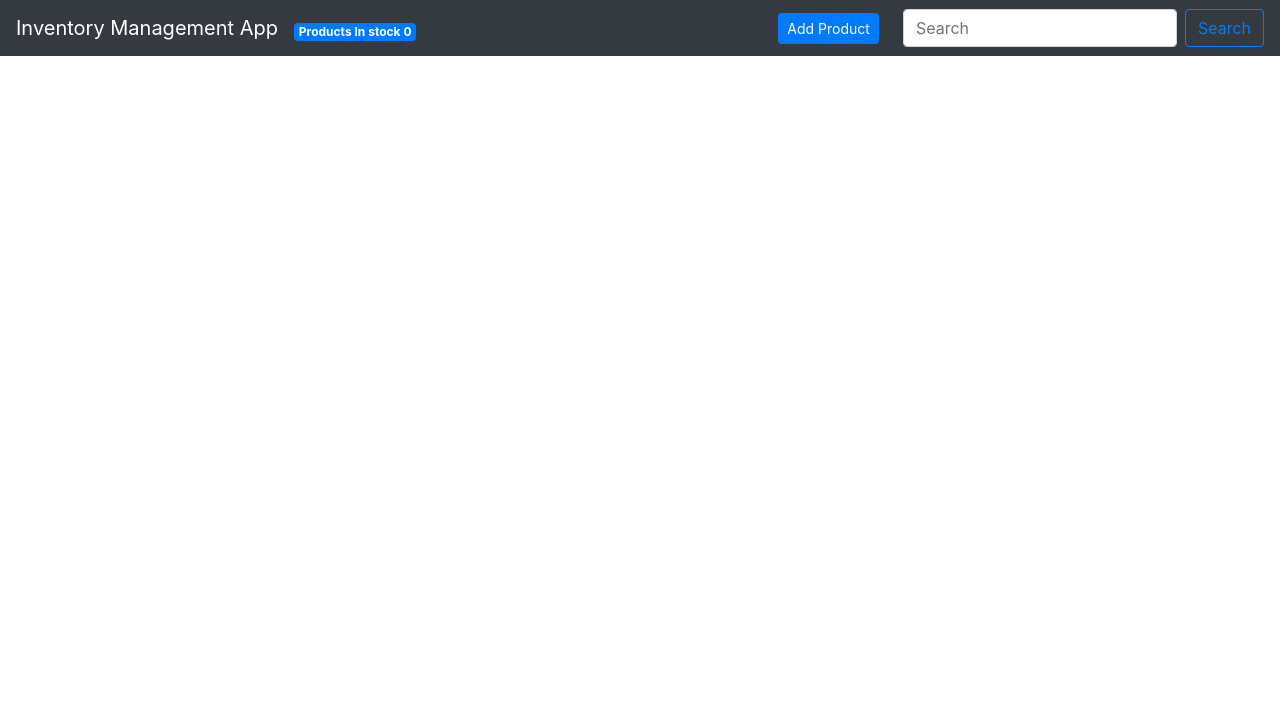
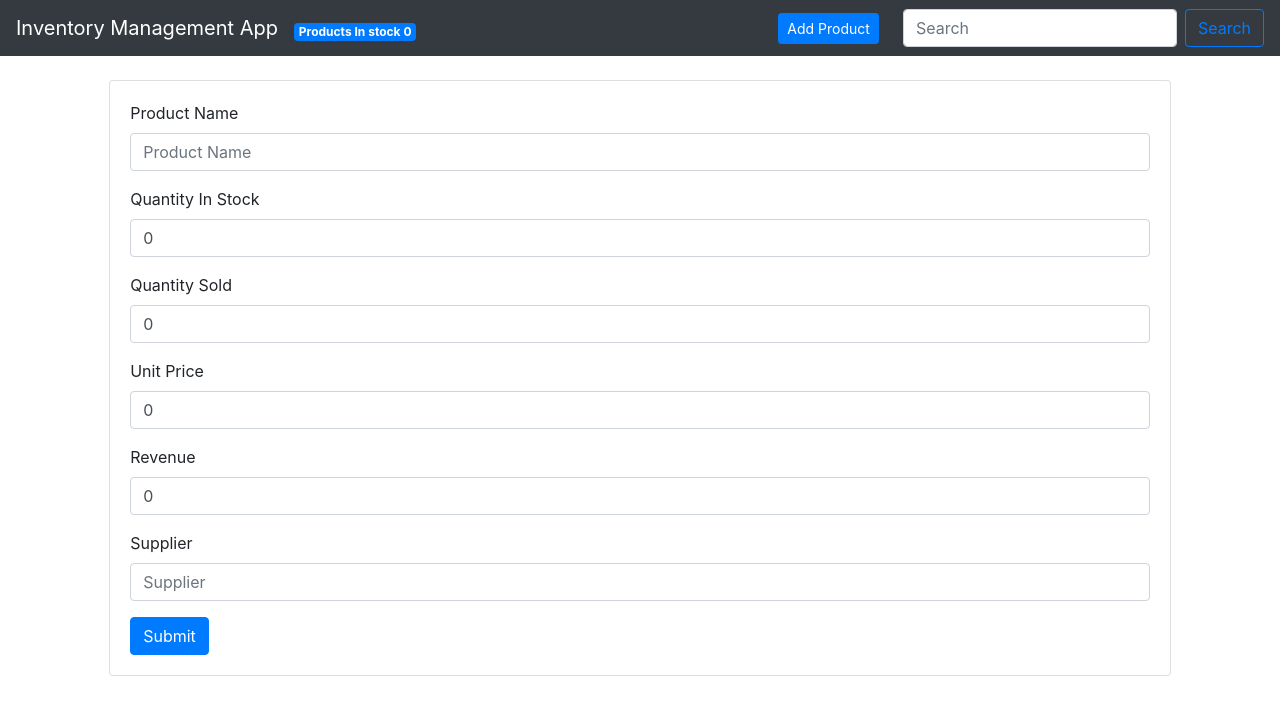
Before and after one commit to SHAOOR786/fastApiApp, a React (Create React App) app in the folder front-end/: page /updateproduct in a window 1280 px wide. Shown: the top 712 px of the page. Built offline with nearby package versions, Linux system fonts and the light colour scheme.

Commit message:
update  product

```diff
--- a/front-end/src/App.js
+++ b/front-end/src/App.js
@@ -5,18 +5,26 @@ import {BrowserRouter as Router, Link, Route, Switch} from "react-router-dom";
 import {ProductProvider} from "./ProductContext";
 import ProductsTable from "./components/ProductTable";
 import AddProducts from "./components/AddProducts";
-
+import UpdateProduct from "./components/UpdateProduct";
+import {UpdateProductContextProvider} from "./UpdateProductContext";
+import {SupplierContextProvider} from "./SupplierContext";
 function App() {
   return (
     <div>
       <Router>
         <Switch>
           <ProductProvider>
-                        <NavBar/>
+            <NavBar />
             <div className="row">
-                            <div className="col-sm-10 col-xm-12 mr-auto mr-auto ml-auto mt-4 mb-4">
-                                <Route exact path='/' component={ProductsTable}/>
-                                <Route exact path="/addproduct" component={AddProducts}/>
+              <div className="col-sm-10 col-xm-12 mr-auto ml-auto mt-4 mb-4">
+                <UpdateProductContextProvider>
+                <SupplierContextProvider>
+                    <Route exact path='/' component={ProductsTable} />
+                    <Route exact path='/updateproduct' component={UpdateProduct} />
+                    <Route exact path="/addproduct" component={AddProducts} />
+                </SupplierContextProvider>
+                </UpdateProductContextProvider>
+
               </div>
             </div>
           </ProductProvider>
@@ -25,5 +33,4 @@ function App() {
     </div>
   );
 }
-
 export default App;
--- /dev/null
+++ b/front-end/src/SupplierContext.js
@@ -0,0 +1,23 @@
+
+import react, { useState, useContext, createContext } from 'react'
+
+
+export const SupplierContext = createContext();
+
+export const SupplierContextProvider = (props) => {
+    const [supplierDetail, setSupplierDetail] = useState({
+        name: "",
+        email: "",
+        phone: "",
+        company: "",
+        id: "",
+        emailTitle: "",
+        email_msg: ""
+    })
+
+    return (
+        <SupplierContext.Provider value={[supplierDetail, setSupplierDetail]}>
+            {props.children}
+        </SupplierContext.Provider>
+    )
+}
--- /dev/null
+++ b/front-end/src/UpdateProductContext.js
@@ -0,0 +1,22 @@
+import react, { createContext, useState } from 'react'
+
+
+export const UpdateContext = createContext();
+
+export const UpdateProductContextProvider = (props) => {
+
+    const [updateProductInfo, setUpdateProductInfo] = useState({
+        ProductName: "",
+        QuantityInStock: 0,
+        QuantitySold: 0,
+        UnitPrice: 0,
+        Revenue: 0,
+        ProductId: ""
+    })
+
+    return (
+        <UpdateContext.Provider value={[updateProductInfo, setUpdateProductInfo]}>
+            {props.children}
+        </UpdateContext.Provider>
+    )
+}
--- /dev/null
+++ b/front-end/src/components/UpdateProduct.js
@@ -0,0 +1,134 @@
+import react, {useContext, useState} from 'react'
+import {Form, Button, Card} from 'react-bootstrap'
+import {UpdateContext} from '../UpdateProductContext'
+
+
+const UpdateProduct = () => {
+
+    const [updateProductInfo, setUpdateProductInfo] = useContext(UpdateContext)
+
+    const updateForm = (e) => {
+        setUpdateProductInfo({...updateProductInfo, [e.target.name]: e.target.value})
+    }
+
+
+    const postData = async (e) => {
+        e.preventDefault()
+
+        const url = "http://localhost:8000/product/" + updateProductInfo['ProductId']
+
+        const response = await fetch(url, {
+            method: "PUT",
+            mode: 'cors',
+            cache: 'no-cache',
+            credentials: 'same-origin',
+            headers: {
+                "Content-Type": "application/json"
+            },
+            body: JSON.stringify({
+                name: updateProductInfo['ProductName'],
+                quantity_in_stock: updateProductInfo['QuantityInStock'],
+                quantity_sold: updateProductInfo["QuantitySold"],
+                unit_price: updateProductInfo['UnitPrice'],
+                revenue: updateProductInfo['Revenue']
+            })
+        })
+
+        response.json().then(resp => {
+            if (resp.status === 'ok') {
+                alert("Product updated");
+            } else {
+                alert("Failed to update product")
+            }
+        })
+
+        setUpdateProductInfo({
+            ProductName: "",
+            QuantityInStock: "",
+            QuantitySold: "",
+            UnitPrice: "",
+            Revenue: "",
+            ProductId: ""
+        })
+    }
+
+    return (
+        <Card>
+            <Card.Body>
+                <Form onSubmit={postData}>
+                    <Form.Group controlId='ProductName'>
+                        <Form.Label>Product Name</Form.Label>
+                        <Form.Control
+                            type='text'
+                            name='ProductName'
+                            value={updateProductInfo.ProductName}
+                            onChange={updateForm}
+                            placeholder='Product Name'
+                        />
+                    </Form.Group>
+
+                    <Form.Group controlId='QuantityInStock'>
+                        <Form.Label>Quantity In Stock</Form.Label>
+                        <Form.Control
+                            type='number'
+                            name='QuantityInStock'
+                            value={updateProductInfo.QuantityInStock}
+                            onChange={updateForm}
+                            placeholder='Quantity In Stock'
+                        />
+                    </Form.Group>
+
+                    <Form.Group controlId='QuantitySold'>
+                        <Form.Label>Quantity Sold</Form.Label>
+                        <Form.Control
+                            type='number'
+                            name='QuantitySold'
+                            value={updateProductInfo.QuantitySold}
+                            onChange={updateForm}
+                            placeholder='Quantity Sold'
+                        />
+                    </Form.Group>
+
+                    <Form.Group controlId='UnitPrice'>
+                        <Form.Label>Unit Price</Form.Label>
+                        <Form.Control
+                            type='number'
+                            name='UnitPrice'
+                            value={updateProductInfo.UnitPrice}
+                            onChange={updateForm}
+                            placeholder='Unit Price'
+                        />
+                    </Form.Group>
+
+                    <Form.Group controlId='Revenue'>
+                        <Form.Label>Revenue</Form.Label>
+                        <Form.Control
+                            type='number'
+                            name='Revenue'
+                            value={updateProductInfo.Revenue}
+                            onChange={updateForm}
+                            placeholder='Revenue'
+                        />
+                    </Form.Group>
+
+                    <Form.Group controlId='Supplier'>
+                        <Form.Label>Supplier</Form.Label>
+                        <Form.Control
+                            type='number'
+                            name='Supplier'
+                            value={updateProductInfo.Supplier}
+                            onChange={updateForm}
+                            placeholder='Supplier'
+                        />
+                    </Form.Group>
+
+                    <Button variant='primary' type='submit'>
+                        Submit
+                    </Button>
+                </Form>
+            </Card.Body>
+        </Card>
+    )
+}
+
+export default UpdateProduct
```
Also changed, not shown: 2 other files (tests, documents, lock files or other folders). Lines whose indentation alone changed are shown as unchanged.
